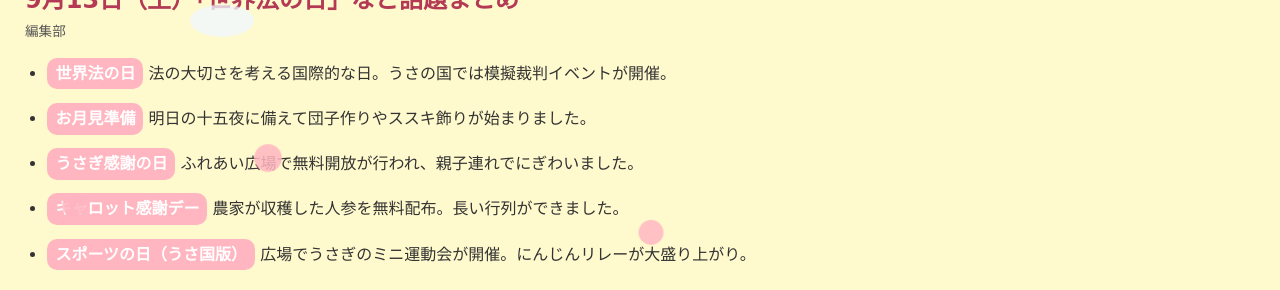
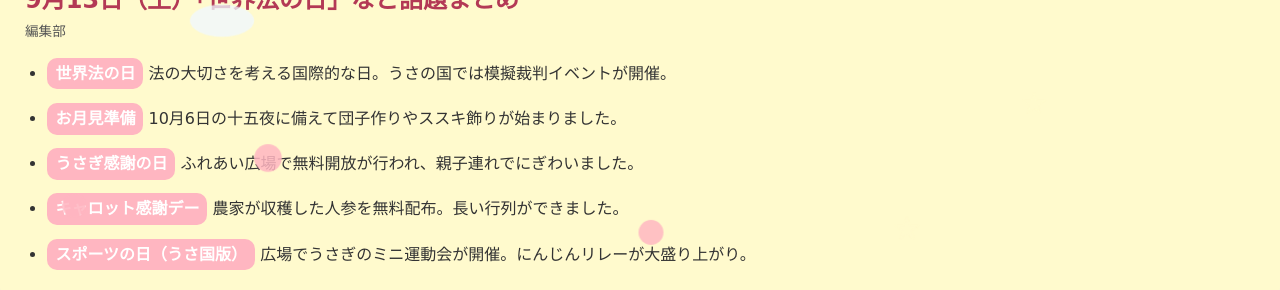
Before and after one commit to Rabbitflower-Rabiko/Rabbitflower-Rabiko-Rabbitflower-Rabiko.github.io, a Jekyll site: the page index.html, which Jekyll copies as it is, in a window 1280 px wide and 900 px high, scrolled down 335 px. Shown: the part 151-441 px from the top of the window. Built offline with Jekyll 4.4.1, drawn with Linux system fonts in a browser that asks for light colours.

Commit message:
index.html を更新

```diff
--- a/index.html
+++ b/index.html
@@ -110,7 +110,7 @@
             法の大切さを考える国際的な日。うさの国では模擬裁判イベントが開催。
           </li>
           <li><strong>お月見準備</strong>
-            明日の十五夜に備えて団子作りやススキ飾りが始まりました。
+            10月6日の十五夜に備えて団子作りやススキ飾りが始まりました。
           </li>
           <li><strong>うさぎ感謝の日</strong>
             ふれあい広場で無料開放が行われ、親子連れでにぎわいました。
```
